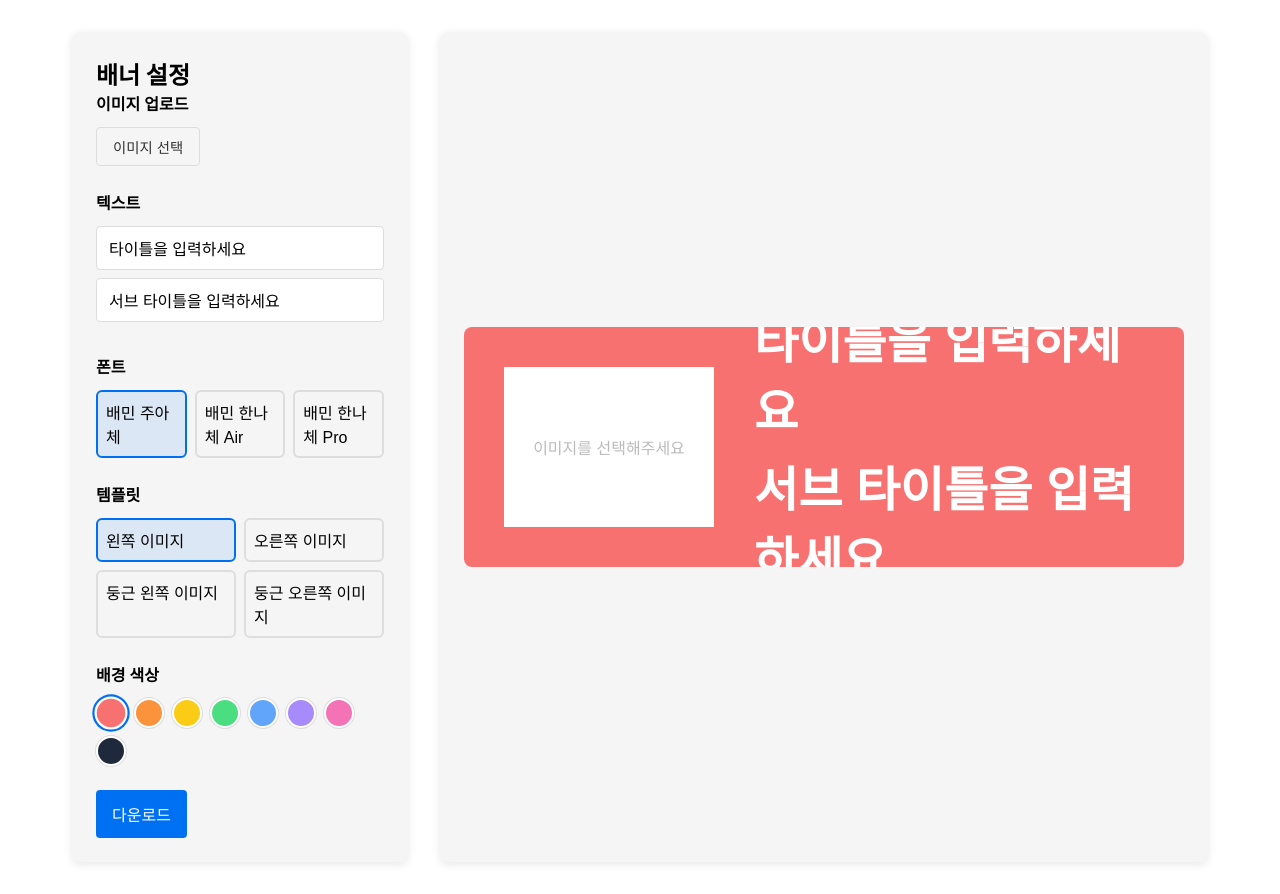
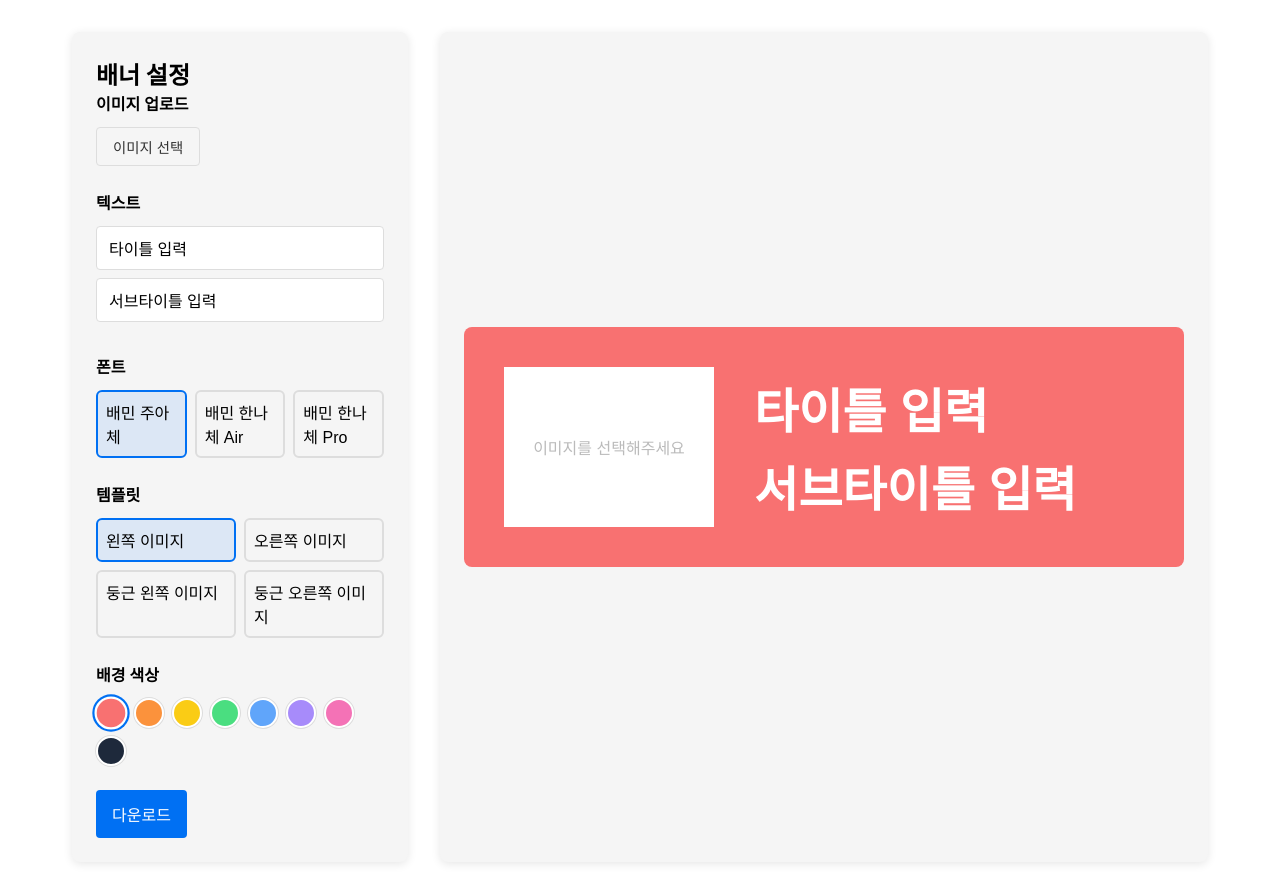
Before and after one commit to telostory/banner-editor, a Next.js app: page / in a window 1280 px wide. Built offline with nearby package versions, Linux system fonts and the light colour scheme; a web font is replaced by a local one.

Commit message:
기본 텍스트를 더 간결하게 변경

```diff
--- a/app/components/BannerEditor.js
+++ b/app/components/BannerEditor.js
@@ -67,8 +67,8 @@ const FONTS = [
 
 export default function BannerEditor() {
   const [bannerConfig, setBannerConfig] = useState({
-    title: '타이틀을 입력하세요',
-    subtitle: '서브 타이틀을 입력하세요',
+    title: '타이틀 입력',
+    subtitle: '서브타이틀 입력',
     backgroundColor: PRESET_COLORS[0],
     template: TEMPLATES[0],
     image: null,
```
